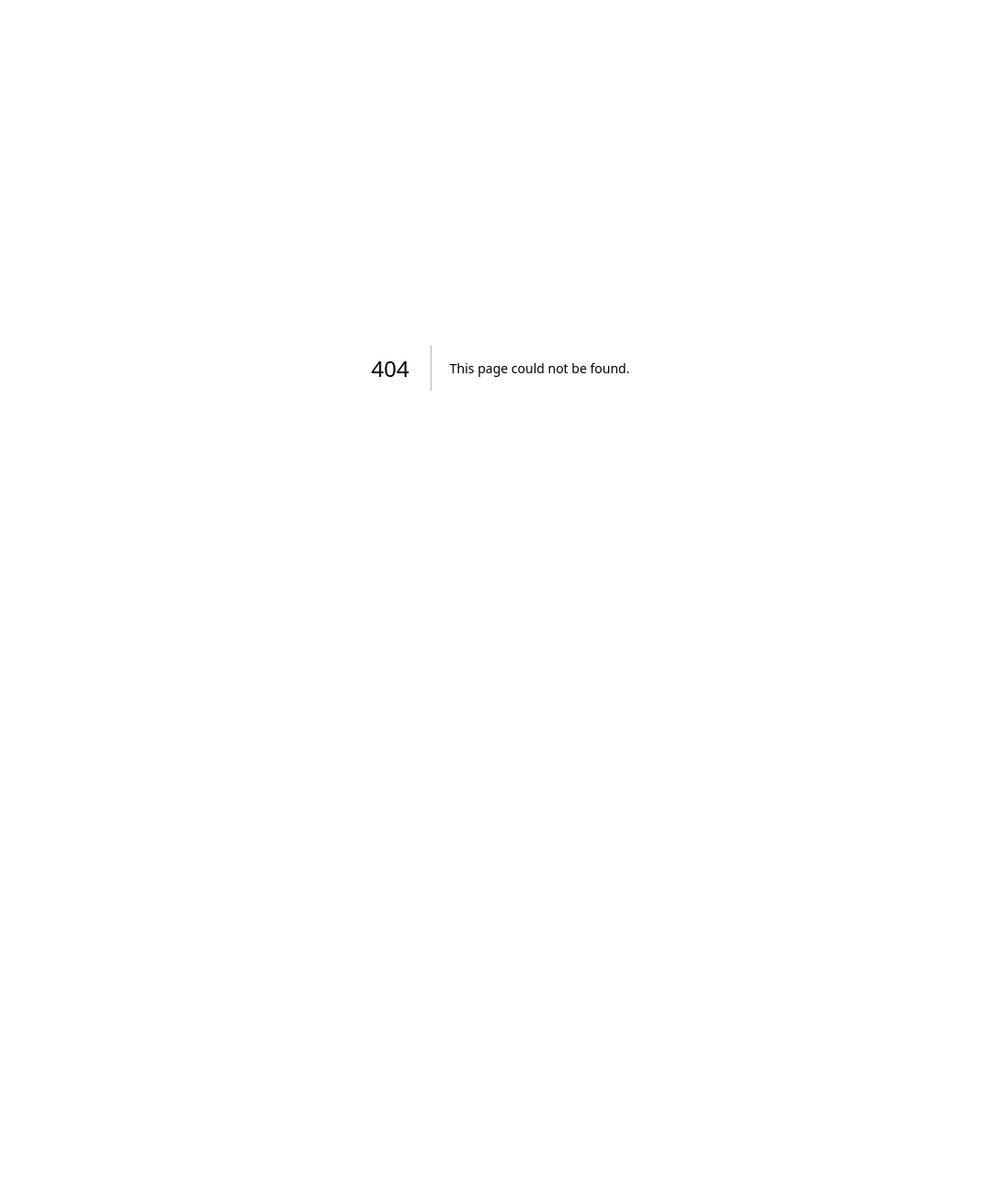
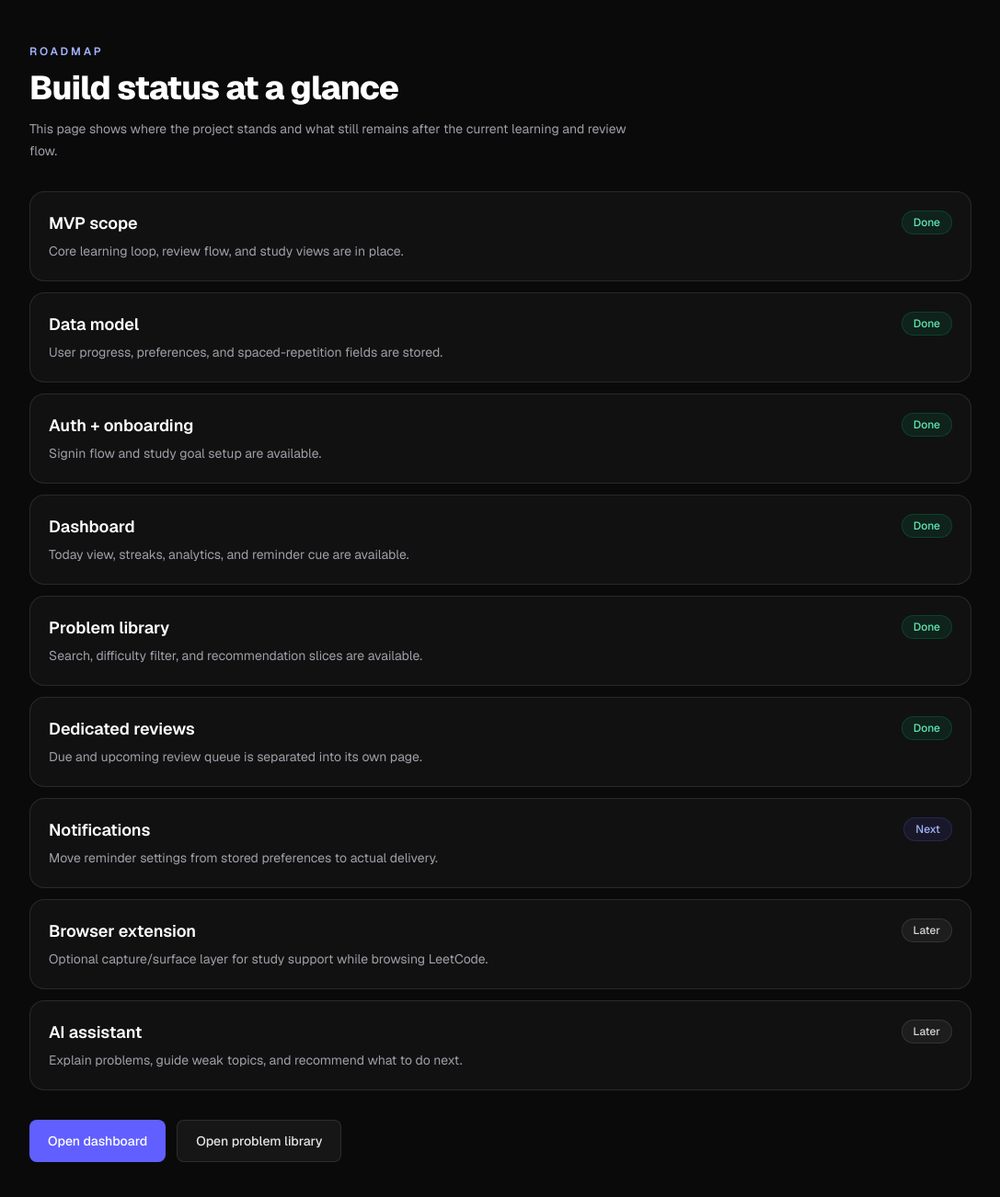
Before and after one commit to Pointdexter37/Algo, a Next.js app: page /roadmap in a window 1280 px wide. Before the commit this address had no page. Shown: the top 1302 px of the page at 92% size, without its empty margins (96-1183 px from the left). Before the commit the page ends 800 px from the top, so only its background shows below. Built offline with nearby package versions, Linux system fonts and the light colour scheme.

Commit message:
added the roadmaps

```diff
--- a/app/page.tsx
+++ b/app/page.tsx
@@ -48,6 +48,12 @@ export default function Home() {
               Open dashboard
             </Link>
             <Link
+              href="/roadmap"
+              className="inline-flex items-center rounded-lg border border-white/10 bg-white/5 px-5 py-3 text-sm font-medium text-zinc-200 transition-colors hover:bg-white/10"
+            >
+              View roadmap
+            </Link>
+            <Link
               href="/onboarding"
               className="inline-flex items-center rounded-lg border border-white/10 bg-white/5 px-5 py-3 text-sm font-medium text-zinc-200 transition-colors hover:bg-white/10"
             >
--- /dev/null
+++ b/app/roadmap/page.tsx
@@ -0,0 +1,76 @@
+import Link from "next/link"
+
+const roadmap = [
+  { title: "MVP scope", status: "Done", description: "Core learning loop, review flow, and study views are in place." },
+  { title: "Data model", status: "Done", description: "User progress, preferences, and spaced-repetition fields are stored." },
+  { title: "Auth + onboarding", status: "Done", description: "Signin flow and study goal setup are available." },
+  { title: "Dashboard", status: "Done", description: "Today view, streaks, analytics, and reminder cue are available." },
+  { title: "Problem library", status: "Done", description: "Search, difficulty filter, and recommendation slices are available." },
+  { title: "Dedicated reviews", status: "Done", description: "Due and upcoming review queue is separated into its own page." },
+  { title: "Notifications", status: "Next", description: "Move reminder settings from stored preferences to actual delivery." },
+  { title: "Browser extension", status: "Later", description: "Optional capture/surface layer for study support while browsing LeetCode." },
+  { title: "AI assistant", status: "Later", description: "Explain problems, guide weak topics, and recommend what to do next." },
+]
+
+function statusClass(status: string) {
+  if (status === "Done") return "bg-emerald-500/10 text-emerald-300 border-emerald-500/20"
+  if (status === "Next") return "bg-indigo-500/10 text-indigo-300 border-indigo-500/20"
+  return "bg-white/5 text-zinc-300 border-white/10"
+}
+
+export default function RoadmapPage() {
+  return (
+    <main className="min-h-screen bg-[#0a0a0a] px-6 py-12 text-zinc-100">
+      <div className="mx-auto max-w-5xl space-y-8">
+        <section className="space-y-3">
+          <p className="text-xs font-semibold uppercase tracking-[0.24em] text-indigo-300">
+            Roadmap
+          </p>
+          <h1 className="text-4xl font-extrabold tracking-tight text-white">
+            Build status at a glance
+          </h1>
+          <p className="max-w-2xl text-sm leading-6 text-zinc-400">
+            This page shows where the project stands and what still remains after the current
+            learning and review flow.
+          </p>
+        </section>
+
+        <section className="space-y-3">
+          {roadmap.map((item) => (
+            <div
+              key={item.title}
+              className="flex flex-col gap-3 rounded-2xl border border-white/10 bg-white/[0.03] p-5 md:flex-row md:items-start md:justify-between"
+            >
+              <div className="space-y-1">
+                <h2 className="text-lg font-semibold text-white">{item.title}</h2>
+                <p className="max-w-3xl text-sm leading-6 text-zinc-400">{item.description}</p>
+              </div>
+              <span
+                className={`inline-flex items-center rounded-full border px-3 py-1 text-xs font-medium ${statusClass(
+                  item.status,
+                )}`}
+              >
+                {item.status}
+              </span>
+            </div>
+          ))}
+        </section>
+
+        <div className="flex flex-wrap gap-3">
+          <Link
+            href="/dashboard"
+            className="inline-flex items-center rounded-lg bg-indigo-500 px-5 py-3 text-sm font-medium text-white transition-colors hover:bg-indigo-400"
+          >
+            Open dashboard
+          </Link>
+          <Link
+            href="/problems"
+            className="inline-flex items-center rounded-lg border border-white/10 bg-white/5 px-5 py-3 text-sm font-medium text-zinc-200 transition-colors hover:bg-white/10"
+          >
+            Open problem library
+          </Link>
+        </div>
+      </div>
+    </main>
+  )
+}
```
